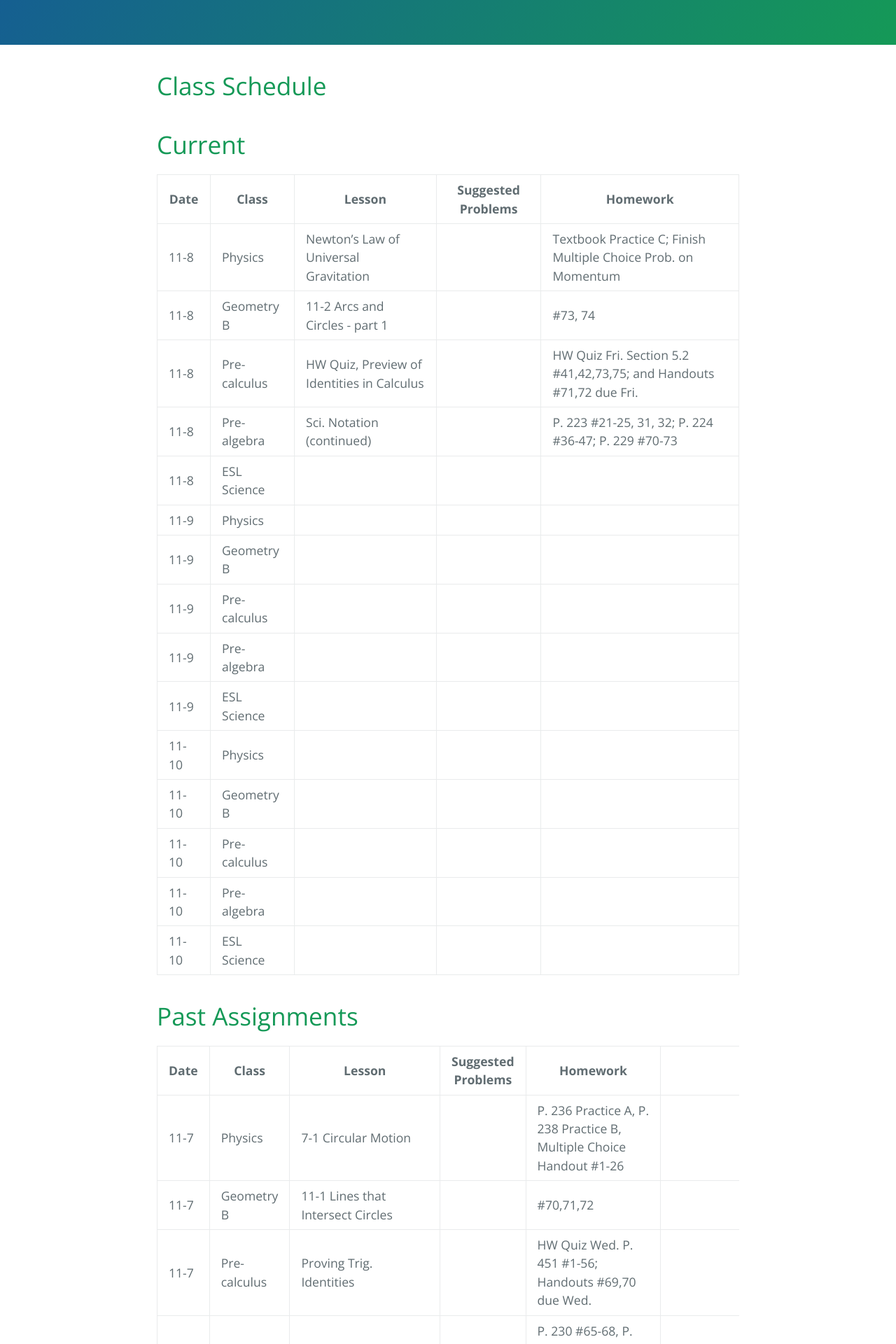
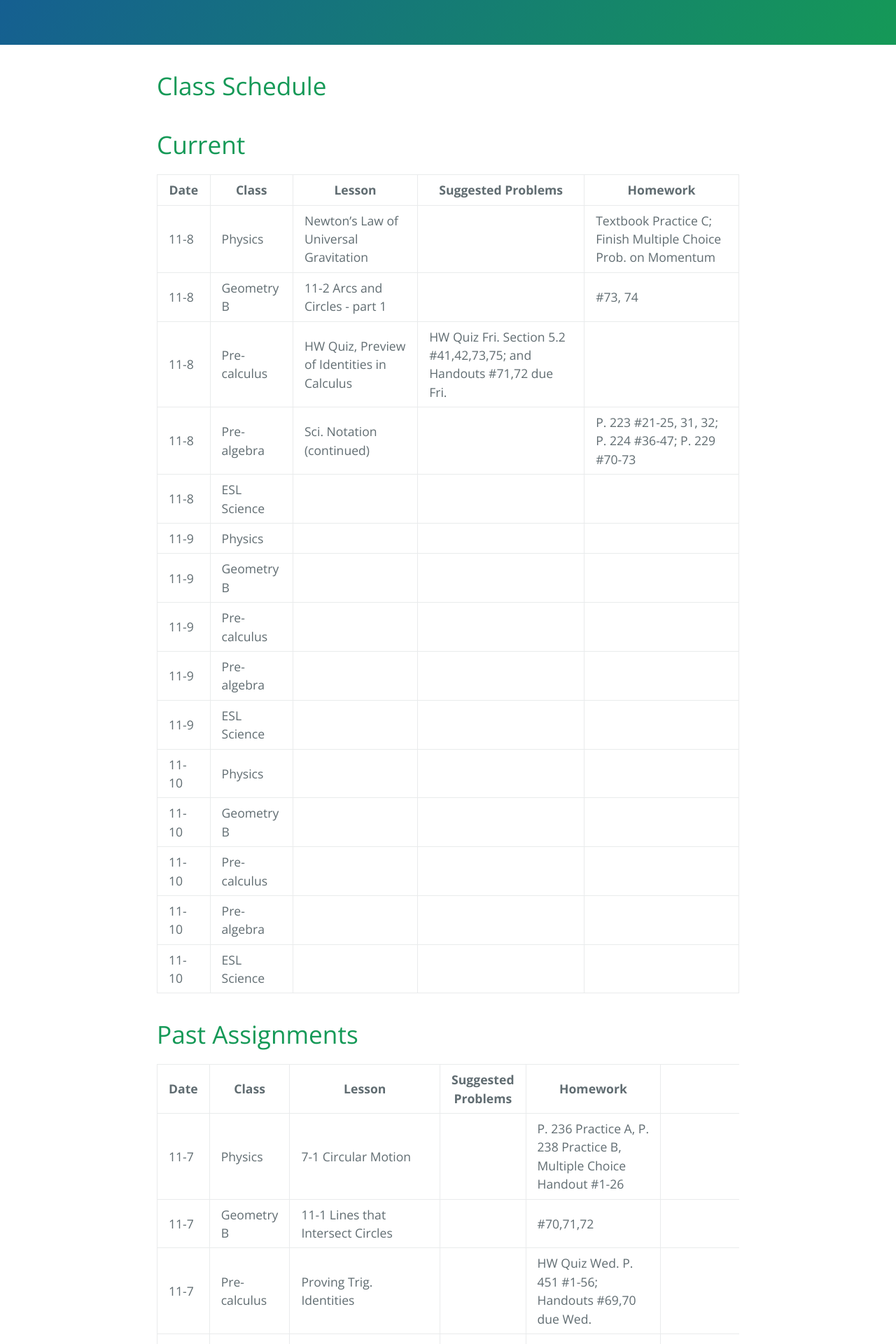
Before and after one commit to gpayoo/gpayoo, a Jekyll site: the page built from index.md, in a window 1280 px wide. Shown: the part 319-2239 px from the top of the page at 70% size. Built offline with Jekyll 4.4.1, drawn with Linux system fonts in a browser that asks for light colours; our own code applies the rules of GitHub Pages for plain Markdown files.

```diff
--- a/index.md
+++ b/index.md
@@ -12,7 +12,7 @@ layout: default
 | ---- | ----- | ------ | -------- | ---
 | 11-8 | Physics | Newton's Law of Universal Gravitation| |  Textbook Practice C; Finish Multiple Choice Prob. on Momentum
 | 11-8 | Geometry B | 11-2 Arcs and Circles - part 1 | | #73, 74|
-| 11-8 | Pre-calculus | HW Quiz, Preview of Identities in Calculus | | HW Quiz Fri. Section 5.2 #41,42,73,75; and Handouts #71,72 due Fri.
+| 11-8 | Pre-calculus | HW Quiz, Preview of Identities in Calculus |  HW Quiz Fri. Section 5.2 #41,42,73,75; and Handouts #71,72 due Fri.
 | 11-8 | Pre-algebra | Sci. Notation (continued)  | | P. 223 #21-25, 31, 32; P. 224 #36-47; P. 229 #70-73
 | 11-8 | ESL Science | |  |
 | 11-9 | Physics | | |
```
